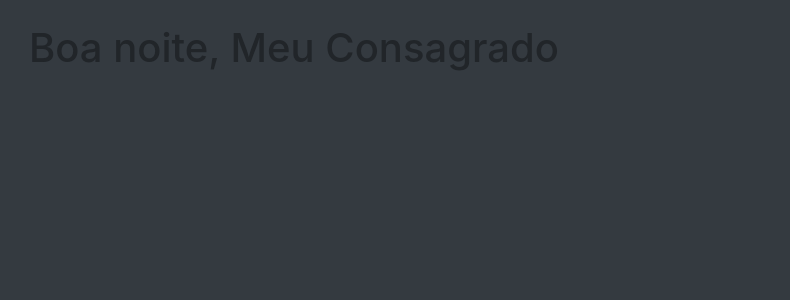
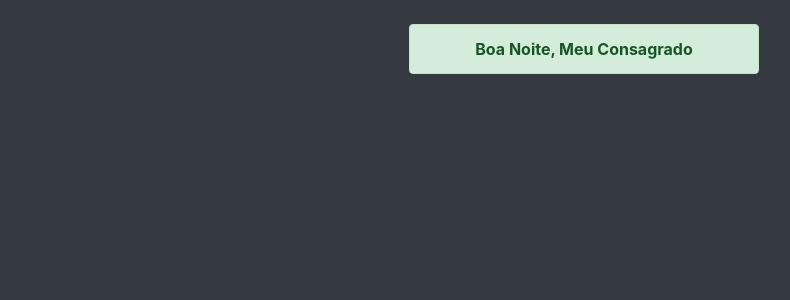
Before and after one commit to Bononomi/sistemaDeLogin, a PHP site: page / in a window 1280 px wide. Shown: the top 300 px of the page, without its empty margins (56-846 px from the left). Run offline with PHP 8.4, Linux system fonts and the light colour scheme.

Commit message:
Criação do alerta Bootstrap

```diff
--- a/index.php
+++ b/index.php
@@ -12,7 +12,19 @@
   </head>
   <body class="bg-dark">
       <main class="container mt-4">
-    <h1>Boa noite, Meu Consagrado</h1>
+          <section class="row">
+              <div class="col-lg-4 offset-lg-4"
+                   id="alert">
+                  <div class="alert alert-success text-center">
+                      <strong id="resultado">
+                          Boa Noite, Meu Consagrado
+                      </strong>
+
+                  </div>
+
+              </div>
+
+          </section>
 
       </main>
     <!-- Optional JavaScript -->
```
